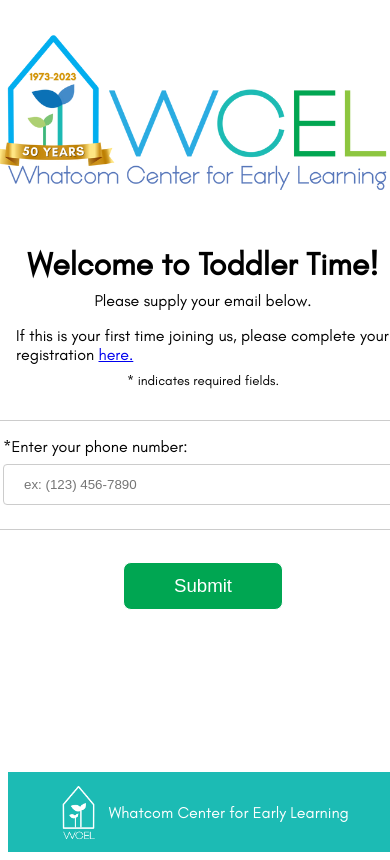
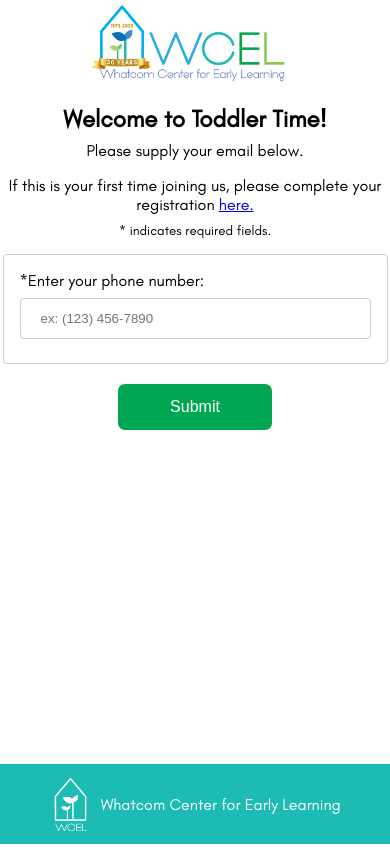
Before and after one commit to dwstrong5/WCEL-TT-Registration, a Flask app: page /checkin in a window 390 px wide; the page is wider, and only the part inside the window is pictured. Run offline with Flask 3, Linux system fonts and the light colour scheme; parts of the project's set-up code (start-up, migrations or seed data) failed here and were passed over.

Commit message:
added mobile support for review and checkin pages

```diff
--- a/static/stylesheets/checkin.css
+++ b/static/stylesheets/checkin.css
@@ -5,17 +5,26 @@
     flex-direction: column;
     justify-content: center;
     align-items: center;
+    margin: 0;
 }
 
 .logo-container {
     display: flex;
     justify-content: center;
-    object-fit: cover;
+    align-content: center;
+    width:100%;
     padding: 1rem
 }
 
+.logo-container > a {
+display: flex;
+justify-content: center;
+align-items: center;
+}
+
 .logo {
-    width: 30rem;
+    width: 60%;
+    max-width: 30rem;
     height: auto;
 }
 
@@ -106,3 +115,70 @@
     width: auto;
     padding: .5rem .5rem 0 0;
 }
+
+@media screen and (max-width: 681px) {
+    body {
+        margin: 0;
+        background-color: #fff;
+    }
+
+    .form-container > form {
+        min-width: 90%;
+    }
+}
+
+@media screen and (max-width: 961px) {
+
+    .logo-container {
+        padding: 0;
+    }
+    .greeting-container {
+        margin: 0;
+    }
+
+    .content-container {
+        width: 100%;
+        height: 100%
+    }
+
+    div {
+        margin: 0;
+    }
+}
+
+@media screen and (max-width:1281px) {
+
+
+    .check-in-greeting-container {
+        max-width: 100%;
+        display: flex;
+        justify-content: center;
+        align-items: center;
+        flex-wrap: wrap;
+    }
+
+    .phone-container {
+        margin-top: 1rem;
+    }
+
+    .phone-sub-container {
+        margin: 0;
+        max-width: 90%;
+    }
+    .greeting-container > * {
+        word-wrap: break-word;
+    }
+    h1 {
+        font-size: max(1.5rem,5vw);
+    }
+
+    p {
+        text-align: center;
+    }
+
+    input[type="submit"] {
+        width: 40%;
+        font-size: 100%;
+        margin-top: 5%;
+    }
+}
--- a/templates/checkin.html
+++ b/templates/checkin.html
@@ -6,6 +6,7 @@
 {% endblock %}
 
 {% block body %}
+<div class="content-container">
     <div class="logo-container">
         <a href='https://www.wcel.net'>
             <img class="logo" src="../static/images/1.png" alt="50th Anniversary Logo for Whatcom Center for Early Learning" />
@@ -28,5 +29,6 @@
         <input type="submit" id="submit"/>
         </form>
     </div>
+</div>
 
 {% endblock %}
```
Also changed, not shown: static/stylesheets/review.css (+67 -3 lines). Lines whose indentation alone changed are shown as unchanged.
